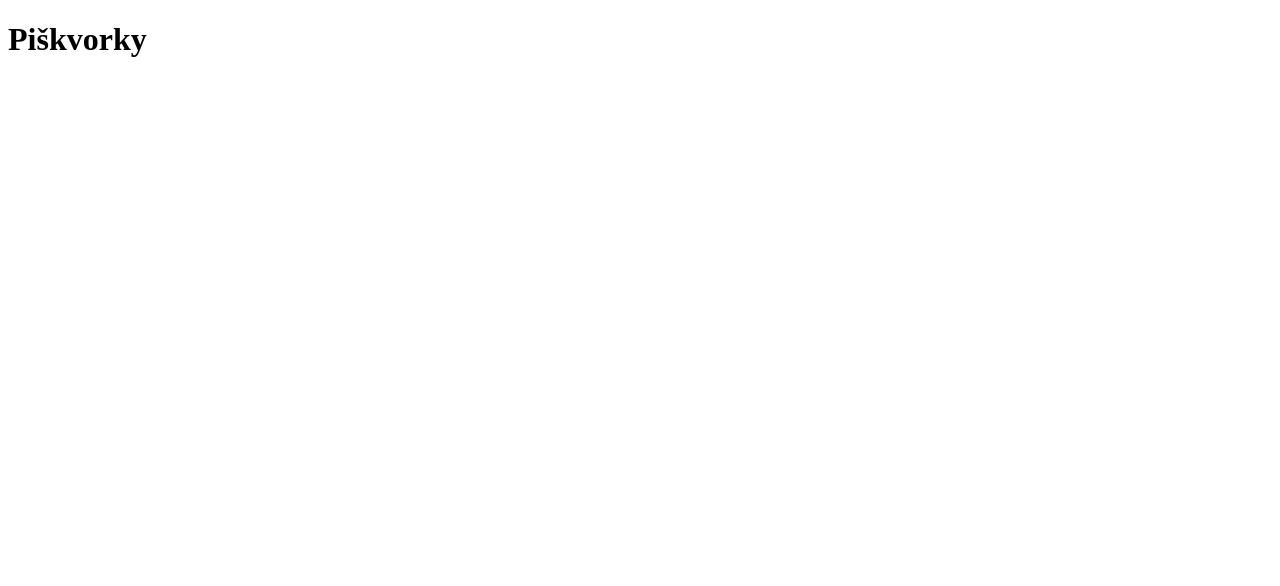
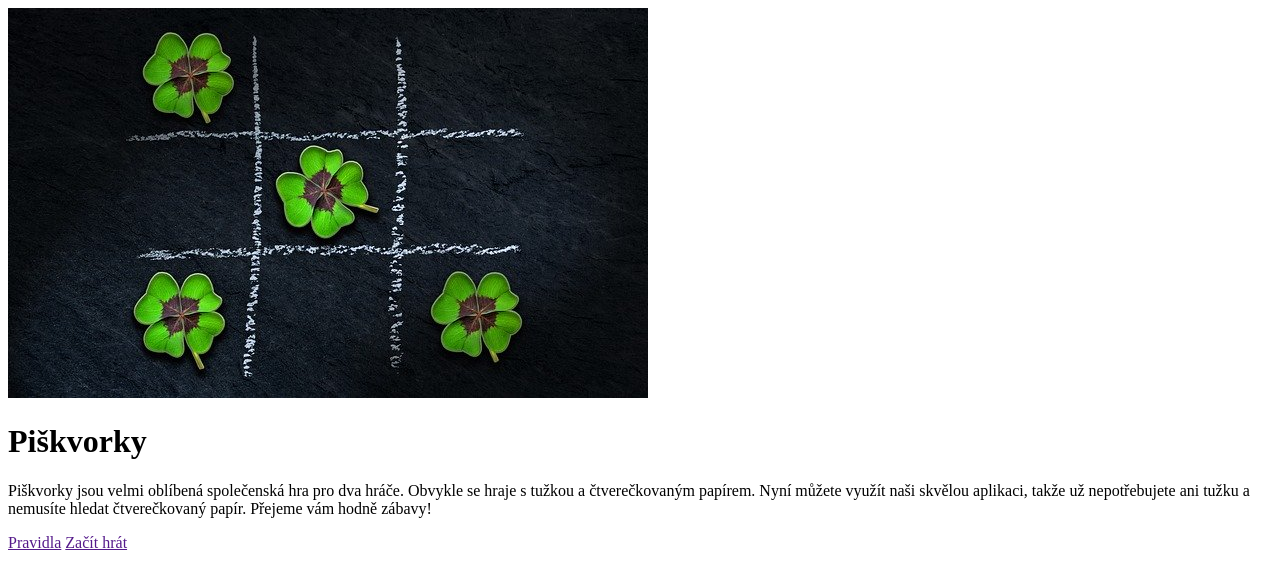
Before and after one commit to EvaMach/piskvorky, a plain HTML site: page index.html in a window 1280 px wide. Drawn offline with Linux system fonts and the light colour scheme.

Commit message:
add content into html

```diff
--- a/index.html
+++ b/index.html
@@ -1,13 +1,24 @@
 <!DOCTYPE html>
-<html lang="en">
+<html lang="cs">
   <head>
     <meta charset="UTF-8" />
     <meta http-equiv="X-UA-Compatible" content="IE=edge" />
     <meta name="viewport" content="width=device-width, initial-scale=1.0" />
-    <title>Document</title>
+    <title>Piškvorky</title>
     <link rel="stylesheet" href="styly.css" />
   </head>
   <body>
-    <h1>Piškvorky</h1>
+    <main class="card">
+      <img class="card__img" src="uvodni.jpg" alt="piškvorky ze čtyřlístků" />
+      <h1 class="card__heading">Piškvorky</h1>
+      <p class="card__text">
+        Piškvorky jsou velmi oblíbená společenská hra pro dva hráče. Obvykle se
+        hraje s tužkou a čtverečkovaným papírem. Nyní můžete využít naši skvělou
+        aplikaci, takže už nepotřebujete ani tužku a nemusíte hledat
+        čtverečkovaný papír. Přejeme vám hodně zábavy!
+      </p>
+      <a card="card__link rules" href="">Pravidla</a>
+      <a card="card__link start-play" href="">Začít hrát</a>
+    </main>
   </body>
 </html>
```
